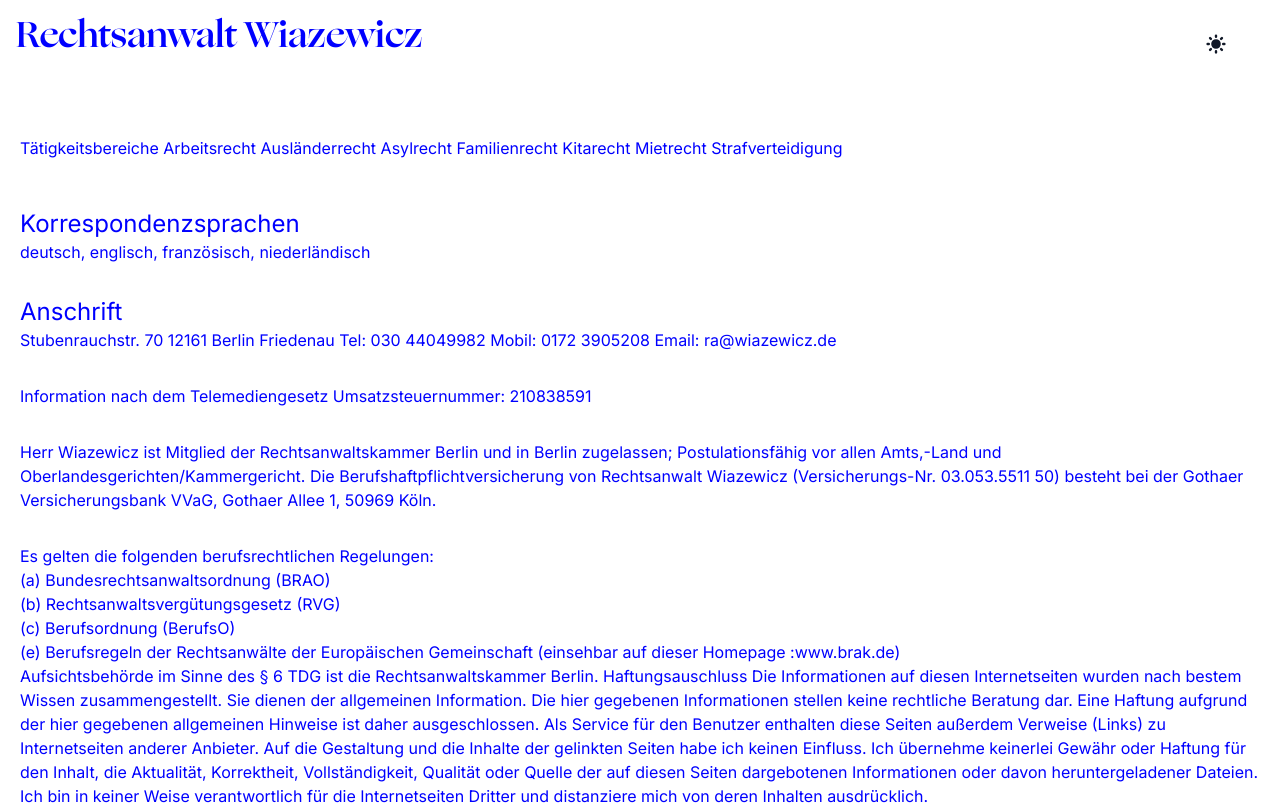
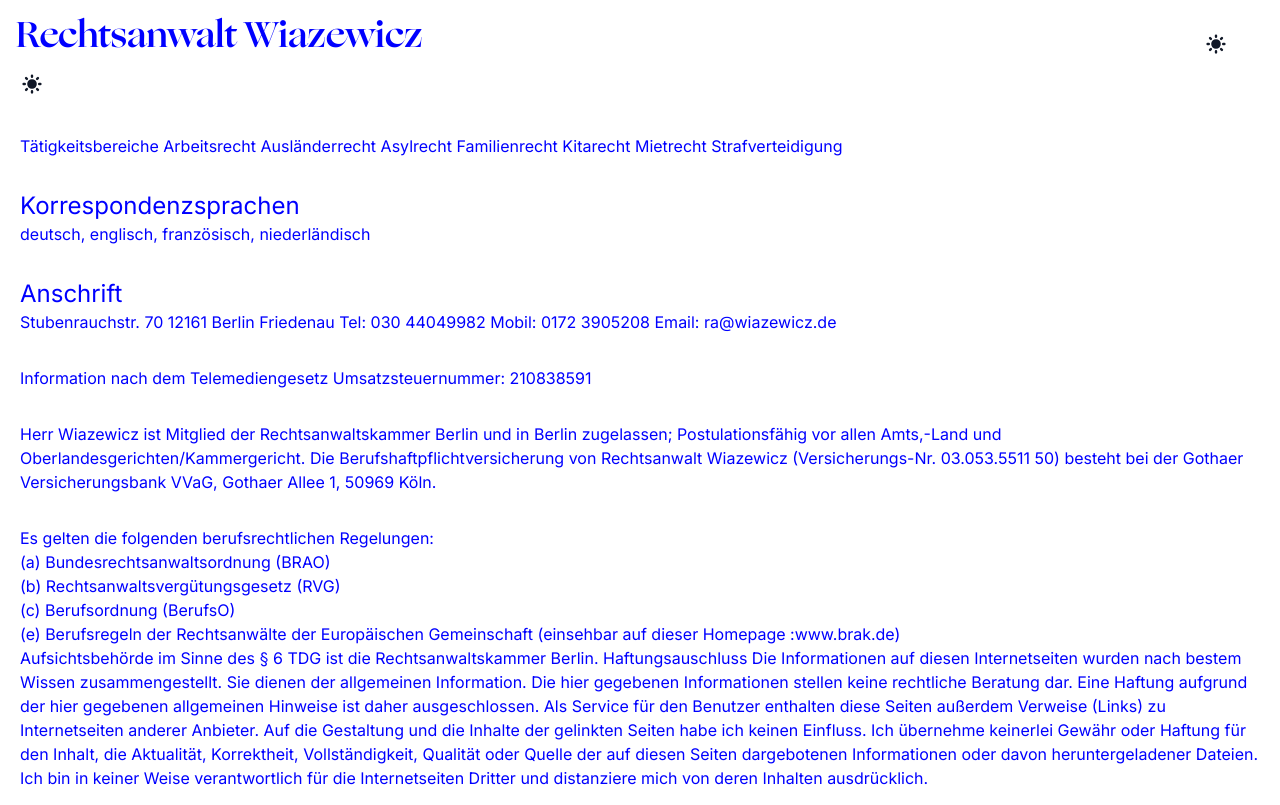
Before and after one commit to dreadbeard11/ra-wiazewicz, a Next.js app: page / in a window 1280 px wide. Shown: the top 805 px of the page. Built offline with nearby package versions, Linux system fonts and the light colour scheme.

Commit message:
Update page.tsx

```diff
--- a/src/app/page.tsx
+++ b/src/app/page.tsx
@@ -1,7 +1,7 @@
 import Container from "@/app/_components/container";
 // import { ThemeSwitch } from "@/app/_components/ThemeSwitch";
 import { Intro } from "@/app/_components/intro";
-
+import ThemeSwitch from "@/app/_components/ThemeSwitch";
 
 export default function Index() {
 
@@ -9,7 +9,7 @@ export default function Index() {
     <main>
       <Container>
         <div className="space-y-8">
-
+          <ThemeSwitch />
         <Intro />
 
 
```
